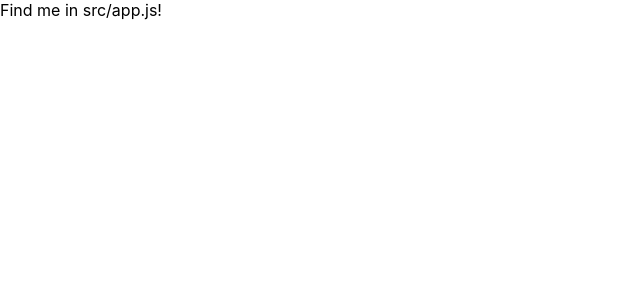
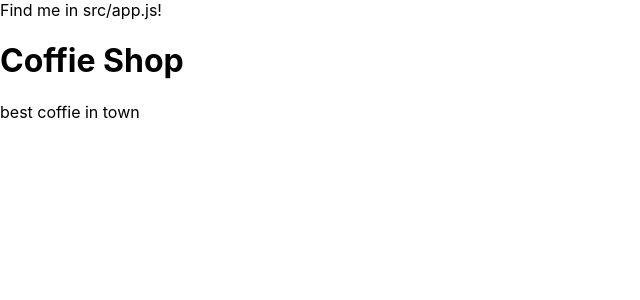
Before and after one commit to Aqveduktis/react-business-site, a React (Create React App) app: page / in a window 1280 px wide. Shown: the top 300 px of the page, without its empty margins (0-640 px from the left). Built offline with nearby package versions, Linux system fonts and the light colour scheme.

Commit message:
Adding a header

```diff
--- a/src/App.js
+++ b/src/App.js
@@ -1,9 +1,11 @@
 import React from 'react'
+import {Header} from './components/Header'
 
 export const App = () => {
   return (
     <div>
       Find me in src/app.js!
+      <Header title = "Coffie Shop" words = "best coffie in town" />
     </div>
   )
 }
--- /dev/null
+++ b/src/components/Header.js
@@ -0,0 +1,10 @@
+import React from 'react'
+
+export const Header = (props) => {
+    return (
+        <header>
+            <h1>{props.title}</h1>
+            <p>{props.words}</p>
+        </header>
+    )
+}
```
